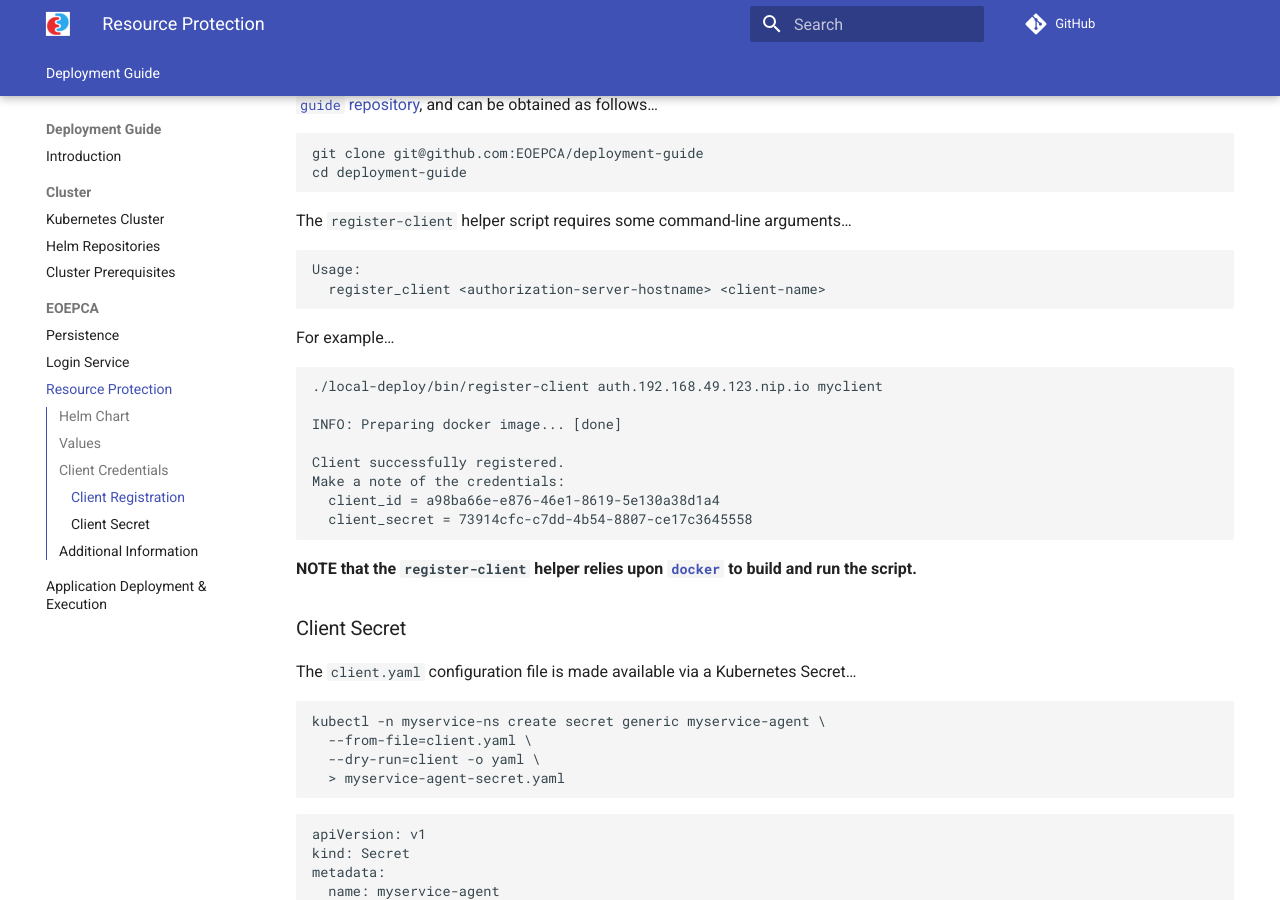
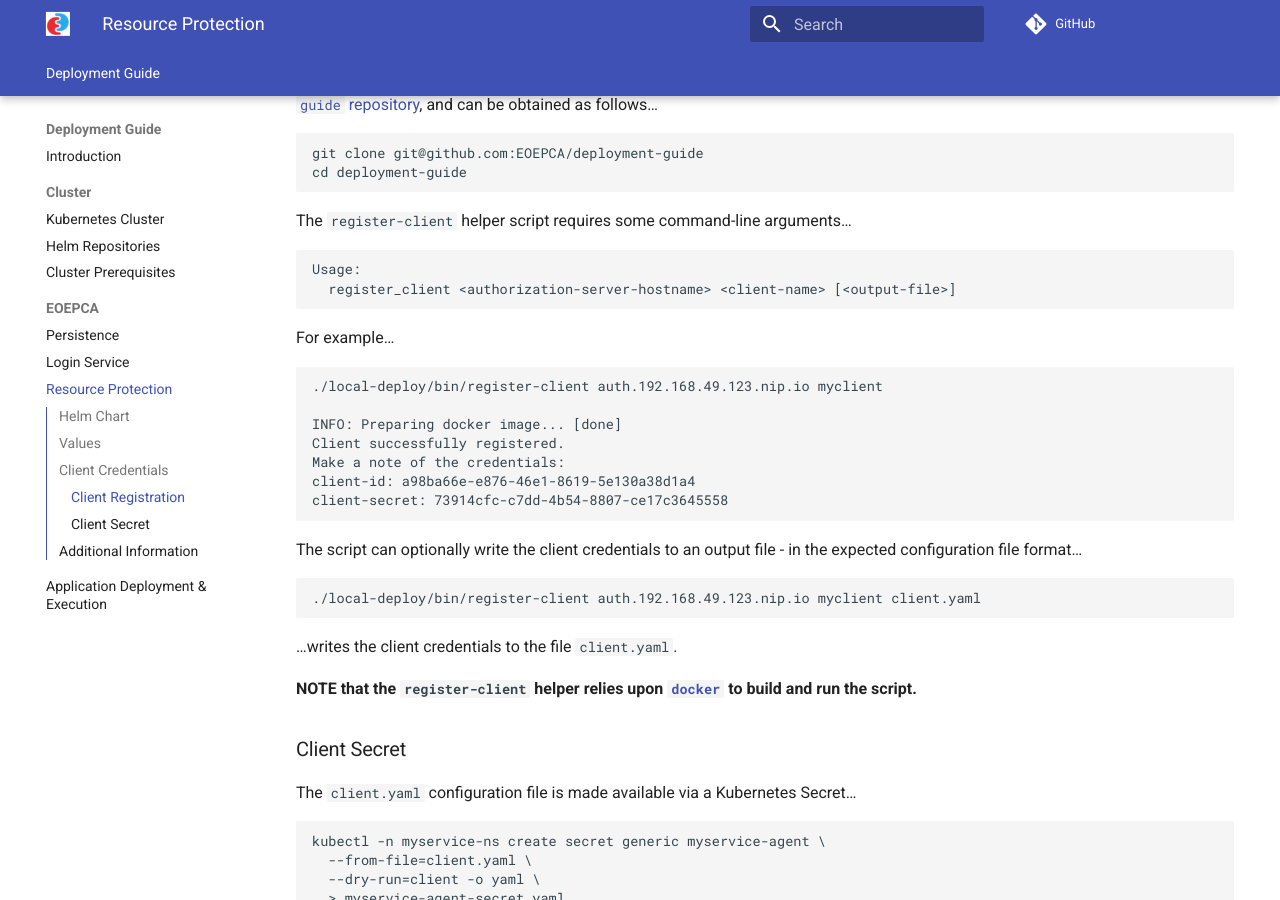
Before and after one commit to EOEPCA/deployment-guide, an MkDocs documentation site: the page built from docs/resource-protection.md, in a window 1280 px wide and 900 px high, scrolled down 2896 px. Built offline with MkDocs 1.6.1 and Material for MkDocs 9.7.7, drawn with Linux system fonts in a browser that asks for light colours; comment, search, counter and statistics services are not loaded.

Commit message:
Add registration of Gluu client

````diff
--- a/docs/resource-protection.md
+++ b/docs/resource-protection.md
@@ -129,7 +129,7 @@ The `register-client` helper script requires some command-line arguments...
 
 ```
 Usage:
-  register_client <authorization-server-hostname> <client-name>
+  register_client <authorization-server-hostname> <client-name> [<output-file>]
 ```
 
 For example...
@@ -138,12 +138,17 @@ For example...
 ./local-deploy/bin/register-client auth.192.168.49.123.nip.io myclient
 
 INFO: Preparing docker image... [done]
-
 Client successfully registered.
 Make a note of the credentials:
-  client_id = a98ba66e-e876-46e1-8619-5e130a38d1a4
-  client_secret = 73914cfc-c7dd-4b54-8807-ce17c3645558
+client-id: a98ba66e-e876-46e1-8619-5e130a38d1a4
+client-secret: 73914cfc-c7dd-4b54-8807-ce17c3645558
 ```
+
+The script can optionally write the client credentials to an output file - in the expected configuration file format...
+```bash
+./local-deploy/bin/register-client auth.192.168.49.123.nip.io myclient client.yaml
+```
+...writes the client credentials to the file `client.yaml`.
 
 **NOTE that the `register-client` helper relies upon [`docker`](https://docs.docker.com/engine/) to build and run the script.**
 
````
Also changed, not shown: 3 other files.
